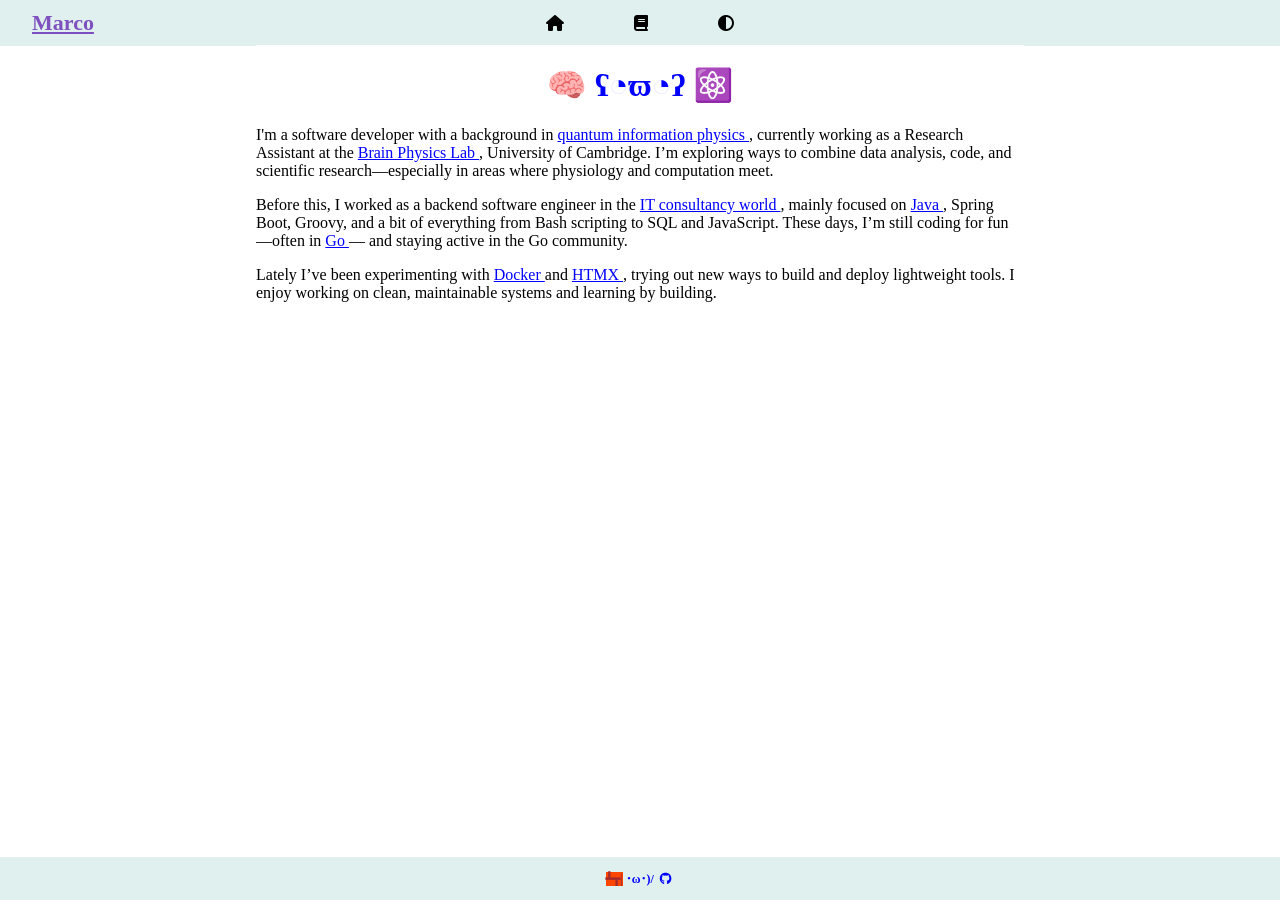
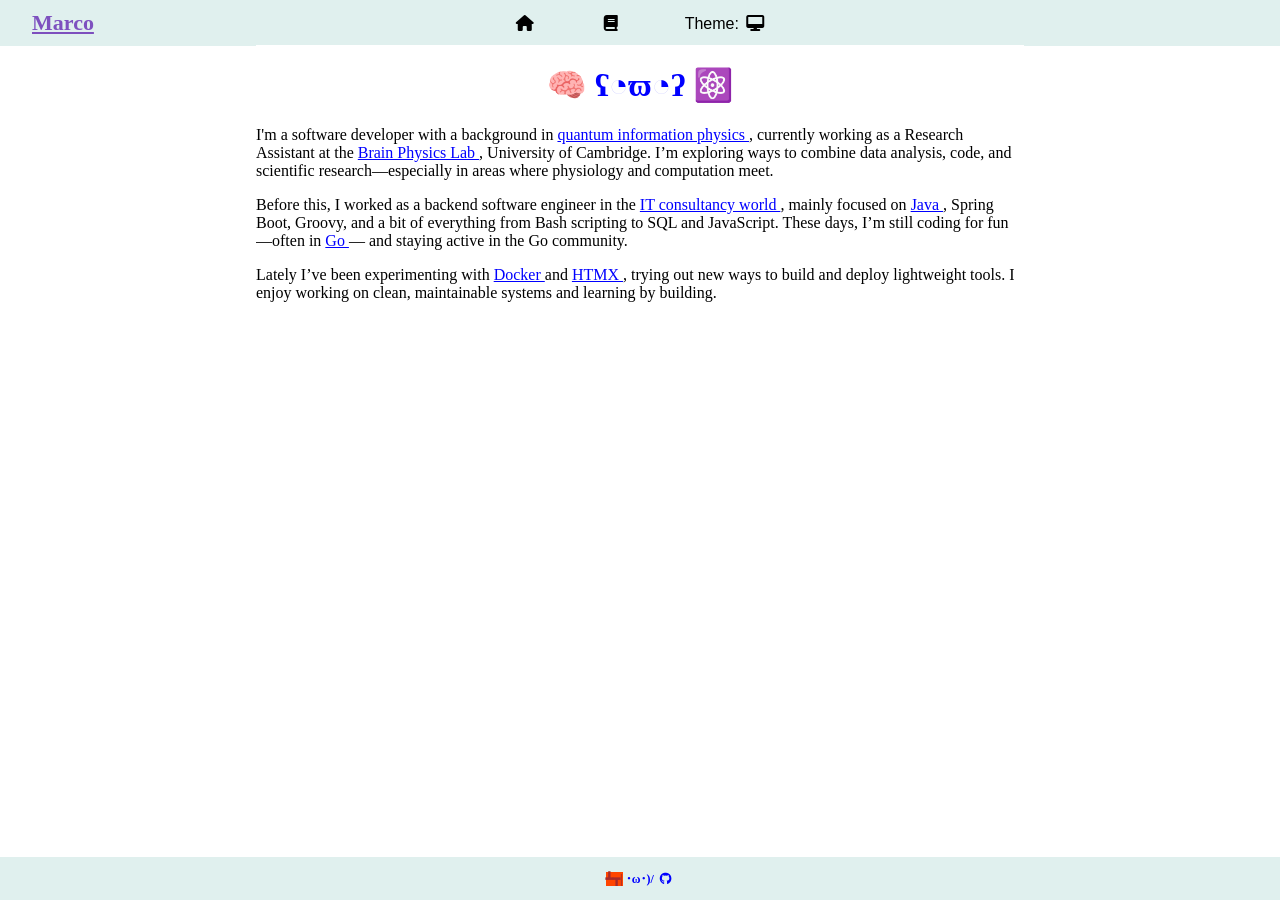
Before and after one commit to markort147/markort147.github.io, a Jekyll site: the page built from web/index.html, in a window 1280 px wide. Built offline with Jekyll 4.4.1, drawn with Linux system fonts in a browser that asks for light colours; nearby versions of some CDN libraries; a style sheet for code colours, icons or effects is not loaded.

Commit message:
auto theme

```diff
--- a/web/_layouts/blog.html
+++ b/web/_layouts/blog.html
@@ -16,7 +16,7 @@
     {% endfor %}
 
     <button id="switch-theme" class="navbar-item" title="Switch theme">
-        <i class="fas fa-adjust"></i>
+        Theme: <i id="theme-icon" class="fas"></i>
     </button>
 </div>
 
--- a/web/_layouts/main.html
+++ b/web/_layouts/main.html
@@ -12,7 +12,7 @@
         <i class="fas fa-book"></i>
     </a>
     <button id="switch-theme" class="navbar-item" title="Switch theme">
-        <i class="fas fa-adjust"></i>
+        Theme: <i id="theme-icon" class="fas"></i>
     </button>
 </div>
 
--- a/web/js/commons.js
+++ b/web/js/commons.js
@@ -12,27 +12,63 @@
 
   newLink.onload = () => hljs.highlightAll();
   document.head.appendChild(newLink);
-  console.log("updated highligth");
+  console.log("updated highlight");
 }
 
-document.addEventListener('DOMContentLoaded', async () => {
+function getSystemTheme() {
+  return window.matchMedia('(prefers-color-scheme: dark)').matches ? 'dark' : 'light';
+}
 
-  // wire up the theme-switch
+function applyTheme(theme) {
   const body = document.body;
+  const resolvedTheme = theme === 'auto' ? getSystemTheme() : theme;
+
+  body.classList.toggle('dark', resolvedTheme === 'dark');
+  updateHighlightTheme();
+
+  // Update icon (optional)
+  const themeIcon = document.getElementById('theme-icon');
+  if (themeIcon) {
+    switch (theme) {
+      case 'dark':
+        themeIcon.className = 'fas fa-moon';
+        break;
+      case 'light':
+        themeIcon.className = 'fas fa-sun';
+        break;
+      case 'auto':
+        themeIcon.className = 'fas fa-desktop';
+        break;
+    }
+  }
+}
+
+document.addEventListener('DOMContentLoaded', () => {
   const themeToggle = document.getElementById('switch-theme');
+  const themeStates = ['light', 'dark', 'auto'];
+  let currentIndex = themeStates.indexOf(localStorage.getItem('theme') || 'auto');
+
   if (!themeToggle) return;
 
-  // restore saved theme
-  if (localStorage.getItem('theme') === 'dark') {
-    body.classList.add('dark');
+  function updateTheme() {
+    const theme = themeStates[currentIndex];
+    localStorage.setItem('theme', theme);
+    applyTheme(theme);
   }
 
-  // wire up clicks
+  // On click: cycle through states
   themeToggle.addEventListener('click', () => {
-    const isDark = body.classList.toggle('dark');
-    localStorage.setItem('theme', isDark ? 'dark' : 'light');
-    updateHighlightTheme();
+    currentIndex = (currentIndex + 1) % themeStates.length;
+    updateTheme();
   });
 
-  updateHighlightTheme();
+  // Watch system preference only in auto mode
+  window.matchMedia('(prefers-color-scheme: dark)').addEventListener('change', () => {
+    if (localStorage.getItem('theme') === 'auto') {
+      applyTheme('auto');
+    }
+  });
+
+  // Initial setup
+  updateTheme();
 });
```
Also changed, not shown: web/js/commons copy.js (added, +38 -0 lines).
